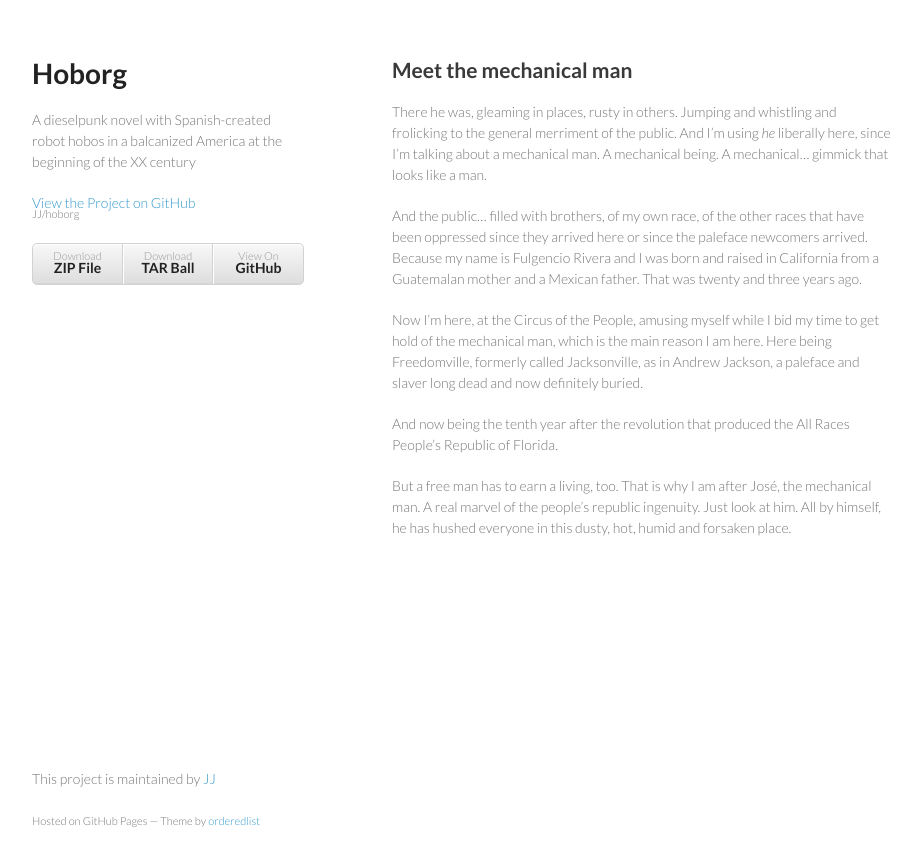
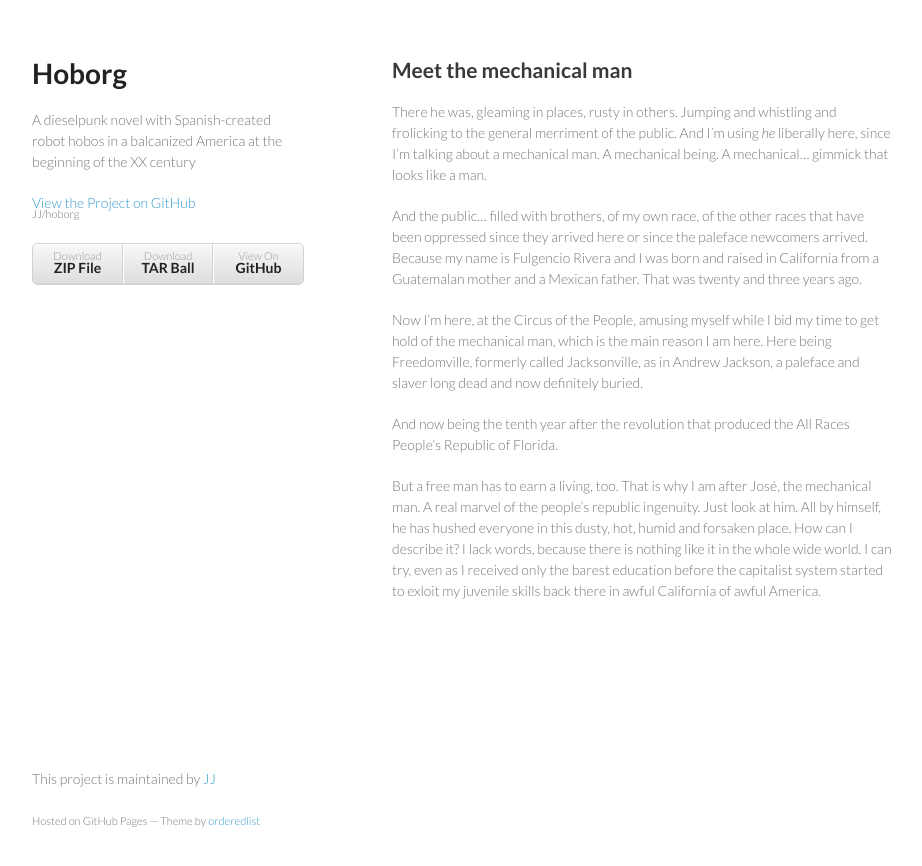
Before and after one commit to JJ/hoborg, a Jekyll site: the page built from text/text.md, in a window 1280 px wide. Shown: the top 866 px of the page, without its empty margins (178-1100 px from the left). Built offline with Jekyll 4.4.1, drawn with Linux system fonts in a browser that asks for light colours.

Commit message:
Sync text/text.md from master to gh-pages

```diff
--- a/text/text.md
+++ b/text/text.md
@@ -29,4 +29,8 @@ All Races People's Republic of Florida.
 But a free man has to earn a living, too. That is why I am after José,
 the mechanical man. A real marvel of the people's republic
 ingenuity. Just look at him. All by himself, he has hushed everyone in
-this dusty, hot, humid and forsaken place.
+this dusty, hot, humid and forsaken place. How can I describe it? I
+lack words, because there is nothing like it in the whole wide
+world. I can try, even as I received only the barest education before
+the capitalist system started to exloit my juvenile skills back there
+in awful California of awful America.
```
